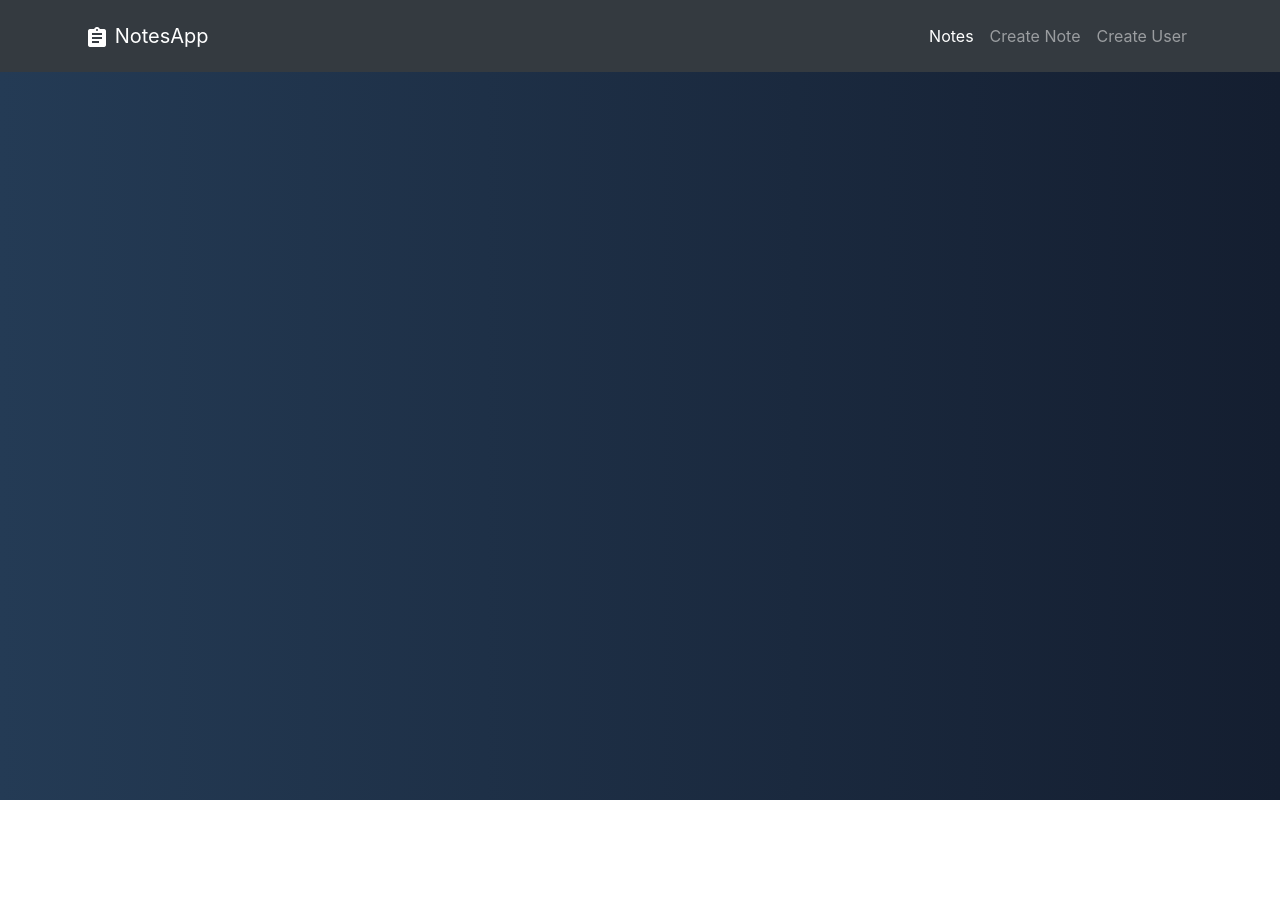
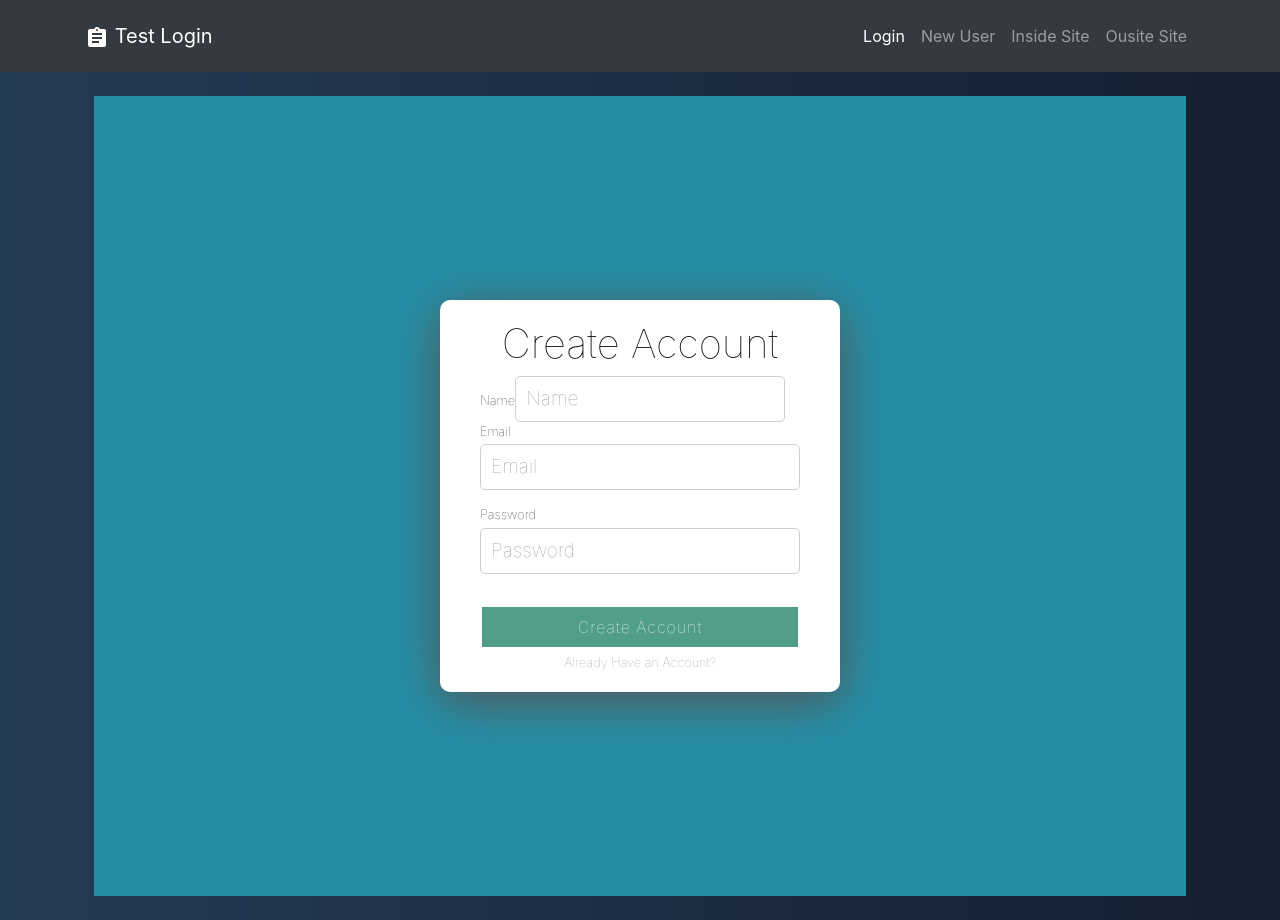
Before and after one commit to gabrielyoshy/AppLogin, a React (Create React App) app in the folder frontend/: page /new in a window 1280 px wide. Before the commit the page ends 800 px from the top, so only its background shows below. Built offline with nearby package versions, Linux system fonts and the light colour scheme; no server answers; the HTML template or start-up script is replaced by a standard one.

Commit message:
validación de alta de usuario

```diff
--- a/frontend/src/App.css
+++ b/frontend/src/App.css
@@ -10,3 +10,139 @@ background: linear-gradient(to right, #243B55, #141E30); /* W3C, IE 10+/ Edge, F
     justify-content: center;
     vertical-align: middle;
 }
+
+
+
+
+
+/* Colors */
+/*
+dark blue: #476A6F
+light blue: #258EA6
+dark green: #519E8A
+medium green: #7EB09B
+light green: #A3C4BC
+*/
+
+.wrapper {
+    height: 100vh;
+    width: 100%;
+    display: flex;
+    flex-direction: column;
+    justify-content: center;
+    align-items: center;
+    background-color: #258ea6;
+  }
+
+  .form-wrapper {
+    width: 400px;
+    display: flex;
+    flex-direction: column;
+    padding: 20px 40px;
+    border-radius: 10px;
+    box-shadow: 0px 10px 50px #555;
+    background-color: #ffffff;
+  }
+
+  form {
+    width: 100%;
+    display: flex;
+    flex-wrap: wrap;
+  }
+
+  h1 {
+    text-align: center;
+    width: 100%;
+    color: #111;
+    font-weight: lighter;
+    font-family: -apple-system, BlinkMacSystemFont, "Segoe UI", Roboto, Oxygen,
+      Ubuntu, Cantarell, "Open Sans", "Helvetica Neue", sans-serif;
+  }
+
+  label {
+    font-size: 0.8em;
+    margin-bottom: 0.25em;
+    color: #222;
+    font-weight: lighter;
+  }
+
+  input {
+    padding: 10px 10px;
+    border-radius: 5px;
+    outline: none;
+    border: 1px solid #cfcfcf;
+  }
+
+  input::placeholder {
+    font-size: 1.2em;
+    font-weight: lighter;
+    color: #999;
+  }
+
+  input.error {
+    border: 1px solid red;
+  }
+
+  .errorMessage {
+    color: red;
+    font-size: 0.75em;
+    display: relative;
+  }
+
+  .firstName {
+    margin-right: 1%;
+  }
+
+  .lastName {
+    margin-left: 1%;
+  }
+
+  .firstName,
+  .lastName,
+  .email,
+  .password {
+    display: flex;
+    flex-direction: column;
+    margin-bottom: 15px;
+  }
+
+  .firstName,
+  .lastName {
+    width: 49%;
+  }
+
+  .email,
+  .password {
+    width: 100%;
+  }
+
+  .createAccount {
+    width: 100%;
+    display: flex;
+    flex-direction: column;
+    align-items: center;
+  }
+
+  .createAccount button {
+    background-color: #519e8a;
+    color: #fff;
+    border: 2px solid #fff;
+    width: 100%;
+    margin-top: 1em;
+    padding: 8px 0px;
+    font-size: 1em;
+    font-weight: lighter;
+    letter-spacing: 1px;
+    margin-bottom: 0.25em;
+  }
+
+  .createAccount button:hover {
+    color: #519e8a;
+    background-color: #fff;
+    border: 2px solid #519e8a;
+  }
+
+  .createAccount small {
+    color: #999;
+    font-weight: lighter;
+  }
--- a/frontend/src/App.js
+++ b/frontend/src/App.js
@@ -3,9 +3,10 @@ import 'bootstrap/dist/css/bootstrap.min.css'
 import { BrowserRouter as Router, Route } from 'react-router-dom'
 
 import Navigation from './components/Navigation'
-import NotesList from './components/NotesList'
-import CreateNote from './components/CreateNote'
 import CreateUser from './components/CreateUser'
+import Login from './components/Login'
+import SiteIn from './components/SiteIn'
+import SiteOut from './components/SiteOut'
 
 import './App.css';
 
@@ -15,7 +16,10 @@ function App() {
       <Navigation />
       <div className="container p-4">
 
-        <Route path="/user" component={CreateUser} />
+        <Route path="/new" component={CreateUser} />
+        <Route path="/login" component={Login} />
+        <Route path="/in" component={SiteIn} />
+        <Route path="/out" component={SiteOut} />
       </div>
     </Router>
   );
--- a/frontend/src/components/CreateUser.js
+++ b/frontend/src/components/CreateUser.js
@@ -1,11 +1,44 @@
 import React, { Component } from 'react'
 import axios from 'axios'
+import "../App.css"
+
+//validación de form
+const emailRegex = RegExp(
+    /^[a-zA-Z0-9.!#$%&’*+/=?^_`{|}~-]+@[a-zA-Z0-9-]+(?:\.[a-zA-Z0-9-]+)*$/
+);
+
+const formValid = ({ formErrors, ...rest }) => {
+
+    let valid = true;
+
+    // validate form errors being empty
+    Object.values(formErrors).forEach(val => {
+        val.length > 0 && (valid = false);
+    });
+
+    // validate the form was filled out
+    Object.values(rest).forEach(val => {
+        val === null && (valid = false);
+    });
+
+    return valid;
+};
+//fin validación
+
+
 
 export default class CreateUser extends Component {
 
     state = {
         name: '',
-        users: []
+        email: '',
+        password: '',
+        users: [],
+        formErrors: {
+            name: "",
+            email: "",
+            password: ""
+        }
     }
 
     async componentDidMount() {
@@ -13,71 +46,128 @@ export default class CreateUser extends Component {
 
     }
 
+    handleSubmit = e => {
+        e.preventDefault();
+
+        if (formValid(this.state)) {
+            console.log(`
+            --SUBMITTING--
+            Name: ${this.state.name}
+            Email: ${this.state.email}
+            Password: ${this.state.password}
+            usuarios: ${this.state.users}
+          `);
+          axios.post('http://localhost:4000/users', {
+            name: this.state.name,
+            password: this.state.password,
+            email: this.state.email
+        });
+        this.setState({
+            name: '',
+            email: '',
+            password: ''
+        });
+        this.getUsers();
+        } else {
+            console.error("FORM INVALID - DISPLAY ERROR MESSAGE");
+        }
+    };
+
+    handleChange = e => {
+        e.preventDefault();
+        const { name, value } = e.target;
+        let formErrors = { ...this.state.formErrors };
+
+        switch (name) {
+            case "name":
+                formErrors.name =
+                    value.length < 3 ? "minimum 3 characaters required" : "";
+                break;
+            case "email":
+                formErrors.email = emailRegex.test(value)
+                    ? ""
+                    : "invalid email address";
+                break;
+            case "password":
+                formErrors.password =
+                    value.length < 6 ? "minimum 6 characaters required" : "";
+                break;
+            default:
+                break;
+        }
+
+        this.setState({ formErrors, [name]: value }, () => console.log(this.state));
+    };
+
+
+
+
+
     getUsers = async () => {
         const res = await axios.get('http://localhost:4000/users');
 
         this.setState({
             users: res.data
         });
+    }
+    render() {
+        const { formErrors } = this.state;
 
+        return (
+            <div>
 
-    }
-    onChangename = e => {
-        this.setState({
-            name: e.target.value
-        })
-    }
-
-    onSubmit = async (e) => {
-        e.preventDefault();
-        await axios.post('http://localhost:4000/users', {
-            name: this.state.name,
-            password: "aaaaa",
-            email: "asdasdasdas"
-        });
-        this.setState({ name: '' });
-        this.getUsers();
-    }
-
-    deleteUser = async (userId) => {
-        const response = window.confirm('are you sure you want to delete it?');
-        if (response) {
-            await axios.delete('http://localhost:4000/users/' + userId);
-            this.getUsers();
-        }
-    }
-
-    render() {
-        return (
-            <div className="row">
-                <div className="col-md-4">
-                    <div className="card card-body">
-                        <h3>Create New User</h3>
-                        <form onSubmit={this.onSubmit}>
-                            <div className="form-group">
+                <div className="wrapper">
+                    <div className="form-wrapper">
+                        <h1>Create Account</h1>
+                        <form onSubmit={this.handleSubmit} noValidate>
+                            <div className="name">
+                                <label htmlFor="name">Name</label>
                                 <input
-                                    className="form-control"
-                                    value={this.state.name}
+                                    className={formErrors.name.length > 0 ? "error" : null}
+                                    placeholder="Name"
                                     type="text"
-                                    onChange={this.onChangename}
+                                    name="name"
+                                    noValidate
+                                    onChange={this.handleChange}
                                 />
+                                {formErrors.name.length > 0 && (
+                                    <span className="errorMessage">{formErrors.name}</span>
+                                )}
                             </div>
-                            <button type="submit" className="btn btn-primary">
-                                Save
-                    </button>
+                            <div className="email">
+                                <label htmlFor="email">Email</label>
+                                <input
+                                    className={formErrors.email.length > 0 ? "error" : null}
+                                    placeholder="Email"
+                                    type="email"
+                                    name="email"
+                                    noValidate
+                                    onChange={this.handleChange}
+                                />
+                                {formErrors.email.length > 0 && (
+                                    <span className="errorMessage">{formErrors.email}</span>
+                                )}
+                            </div>
+                            <div className="password">
+                                <label htmlFor="password">Password</label>
+                                <input
+                                    className={formErrors.password.length > 0 ? "error" : null}
+                                    placeholder="Password"
+                                    type="password"
+                                    name="password"
+                                    noValidate
+                                    onChange={this.handleChange}
+                                />
+                                {formErrors.password.length > 0 && (
+                                    <span className="errorMessage">{formErrors.password}</span>
+                                )}
+                            </div>
+                            <div className="createAccount">
+                                <button type="submit">Create Account</button>
+                                <small>Already Have an Account?</small>
+                            </div>
                         </form>
                     </div>
-                </div>
-                <div className="col-md-8">
-                    <ul className="list-group">
-                        {
-                            this.state.users.map(user => (
-                                <li className="list-group-item list-group-item-action" key={user.id} onDoubleClick={() => this.deleteUser(user.id)}>
-                                    {user.name}
-                                </li>
-                            ))
-                        }
-                    </ul>
                 </div>
             </div>
         )
--- /dev/null
+++ b/frontend/src/components/Login.js
@@ -0,0 +1,10 @@
+import React, { Component } from 'react'
+import axios from 'axios'
+
+export default class Login extends Component {
+    render() {
+        return (
+            <h3>Login</h3>
+            )
+        }
+    }
--- a/frontend/src/components/Navigation.js
+++ b/frontend/src/components/Navigation.js
@@ -8,7 +8,7 @@ export default class Navigation extends Component {
                 <div className="container">
                     <Link className="navbar-brand" to="/">
                         <i className="material-icons">
-                            assignment </i> NotesApp
+                            assignment </i> Test Login
                     </Link>
                     <button className="navbar-toggler" type="button" data-toggle="collapse" data-target="#navbarNav" aria-controls="navbarNav" aria-expanded="false" aria-label="Toggle navigation">
                         <span className="navbar-toggler-icon"></span>
@@ -16,13 +16,16 @@ export default class Navigation extends Component {
                     <div className="collapse navbar-collapse" id="navbarNav">
                         <ul className="navbar-nav ml-auto">
                             <li className="nav-item active">
-                                <Link to="/" className="nav-link">Notes</Link>
+                                <Link to="/login" className="nav-link">Login</Link>
                             </li>
                             <li className="nav-item">
-                                <Link to="/create" className="nav-link">Create Note</Link>
+                                <Link to="/new" className="nav-link">New User</Link>
                             </li>
                             <li className="nav-item">
-                                <Link to="/user" className="nav-link">Create User</Link>
+                                <Link to="/in" className="nav-link">Inside Site</Link>
+                            </li>
+                            <li className="nav-item">
+                                <Link to="/out" className="nav-link">Ousite Site</Link>
                             </li>
                         </ul>
                     </div>
--- /dev/null
+++ b/frontend/src/components/SiteIn.js
@@ -0,0 +1,50 @@
+import React, { Component } from 'react'
+import axios from 'axios'
+
+export default class SiteIn extends Component {
+
+    state = {
+        name: '',
+        users: []
+    }
+
+    async componentDidMount() {
+        this.getUsers();
+
+    }
+
+    getUsers = async () => {
+        const res = await axios.get('http://localhost:4000/users');
+
+        this.setState({
+            users: res.data
+        });
+    }
+
+
+    deleteUser = async (userId) => {
+        const response = window.confirm('are you sure you want to delete it?');
+        if (response) {
+            await axios.delete('http://localhost:4000/users/' + userId);
+            this.getUsers();
+        }
+    }
+
+    render() {
+        return (
+            <div className="row">
+                <div className="col-md-8">
+                    <ul className="list-group">
+                        {
+                            this.state.users.map(user => (
+                                <li className="list-group-item list-group-item-action" key={user.id} onDoubleClick={() => this.deleteUser(user.id)}>
+                                    {user.name}
+                                </li>
+                            ))
+                        }
+                    </ul>
+                </div>
+            </div>
+        )
+    }
+}
--- /dev/null
+++ b/frontend/src/components/SiteOut.js
@@ -0,0 +1,10 @@
+import React, { Component } from 'react'
+import axios from 'axios'
+
+export default class SiteOut extends Component {
+    render() {
+        return (
+            <h3>Fuera</h3>
+            )
+        }
+    }
```
Also changed, not shown: frontend/src/components/NotesList.js (deleted, +0 -66 lines), frontend/src/components/CreateNote.js (deleted), 1 other file (tests, documents, lock files or other folders).
